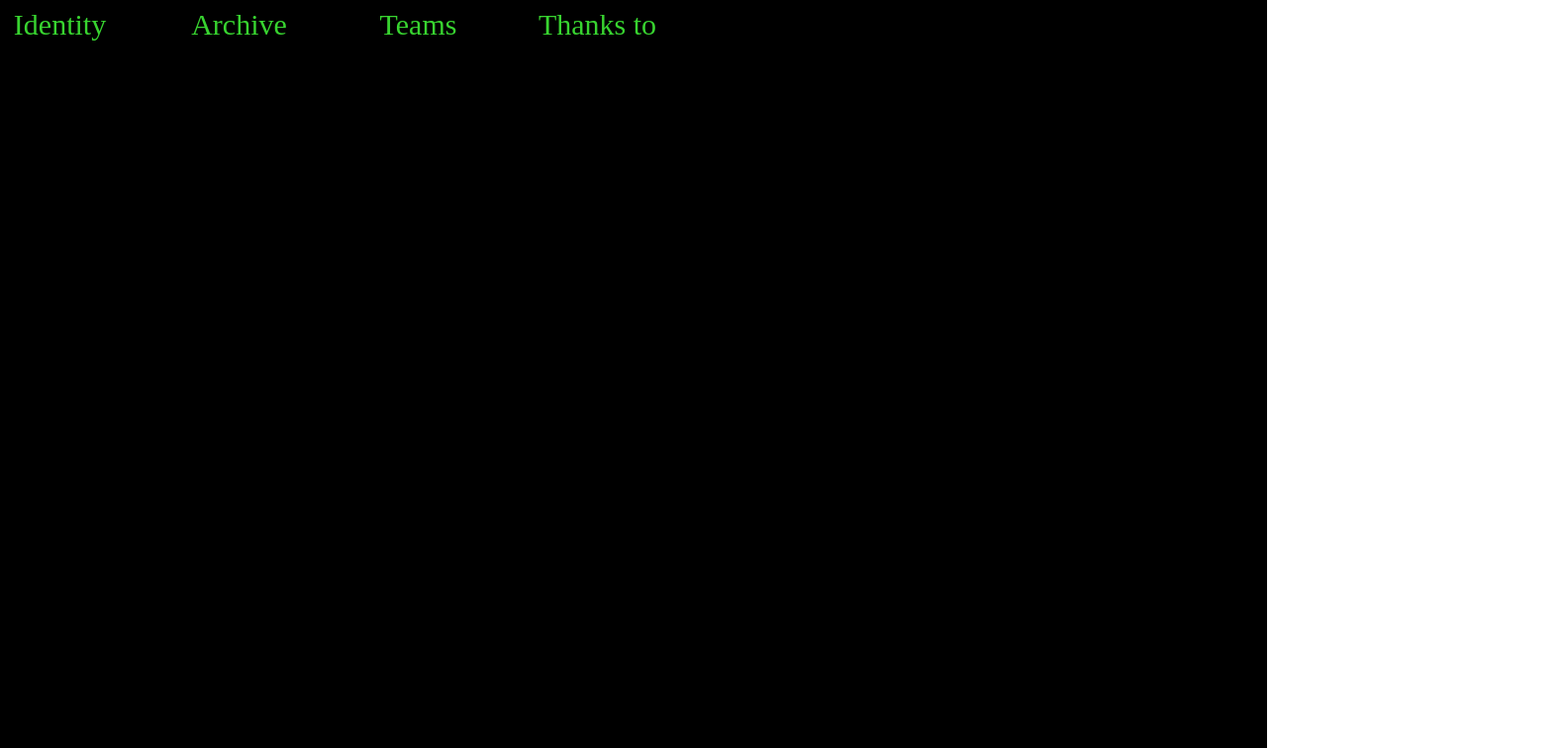
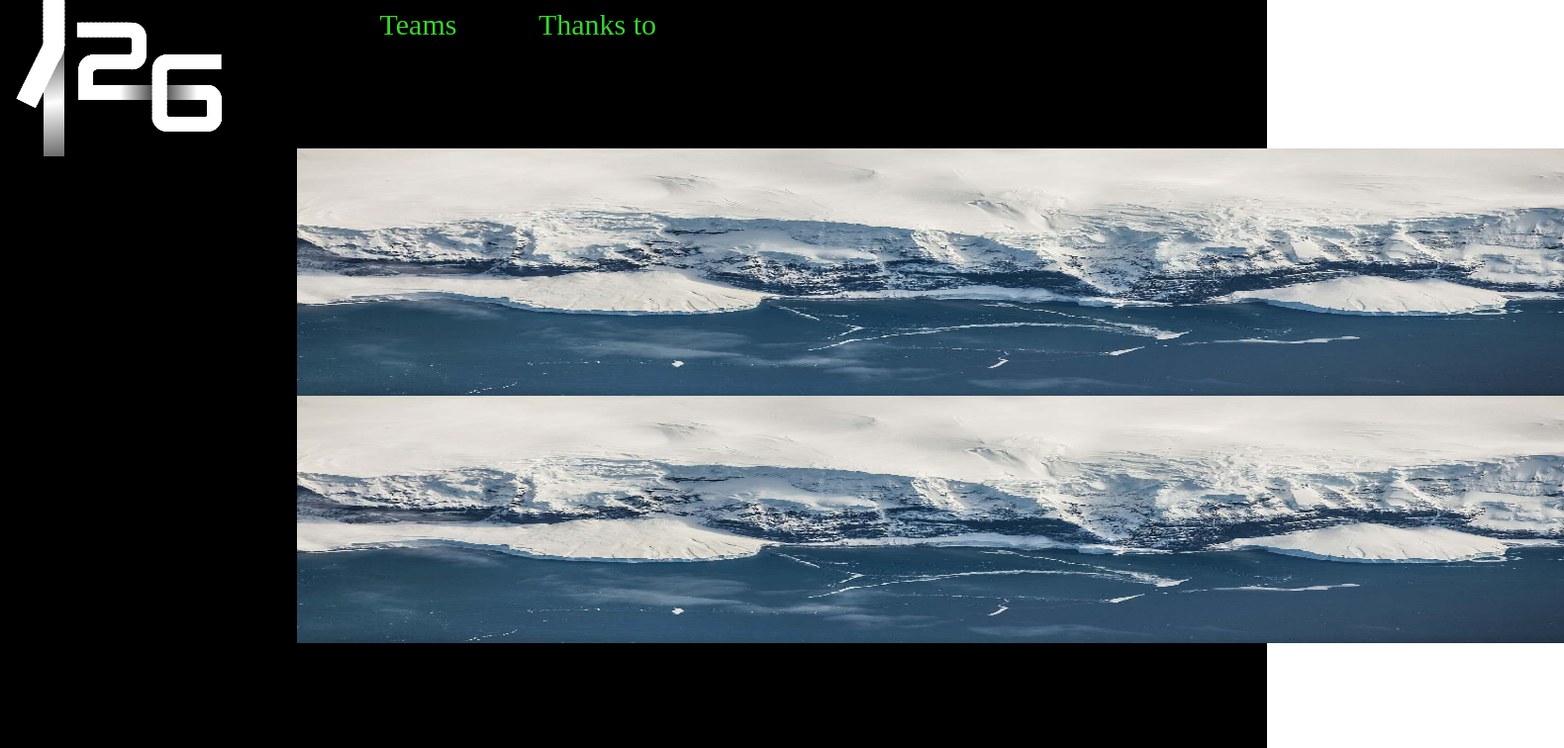
Before and after one commit to Yoonlang/knud1, a Next.js app: page / in a window 1280 px wide. Shown: the top 756 px of the page at 99% size, 1580 px wide, since content can reach past the window. Built offline with nearby package versions, Linux system fonts and the light colour scheme.

Commit message:
feat: Implement Works component #5

```diff
--- a/components/Images.tsx
+++ /dev/null
@@ -1,5 +0,0 @@
-const Images = () => {
-  return <></>;
-};
-
-export default Images;
--- /dev/null
+++ b/components/Works.tsx
@@ -0,0 +1,29 @@
+import Image from 'next/future/image';
+import styled from 'styled-components';
+import ice from '../public/ice.jpeg';
+
+const Works = () => {
+  return (
+    <WorksDiv>
+      <Work src={ice} />
+      <Work src={ice} />
+    </WorksDiv>
+  );
+};
+
+const WorksDiv = styled.div`
+  display: flex;
+  flex-direction: column;
+  margin-top: 100px;
+  margin-left: 300px;
+  width: 100%;
+  height: 500px;
+  background: #fff;
+  overflow: scroll;
+`;
+
+const Work = styled(Image)`
+  width: 100%;
+`;
+
+export default Works;
--- a/pages/index.tsx
+++ b/pages/index.tsx
@@ -3,15 +3,15 @@ import MainIcon from '../components/MainIcon';
 import Menu from '../components/Menu';
 import styled from 'styled-components';
 import Nav from '../components/Nav';
-import Images from '../components/Images';
+import Works from '../components/Works';
 
 const Home: NextPage = () => {
   return (
     <Page>
-      {/* <MainIcon /> */}
+      <MainIcon />
       <Nav />
       <Menu />
-      <Images />
+      <Works />
     </Page>
   );
 };
```
Also changed, not shown: public/ice.jpeg (added).
